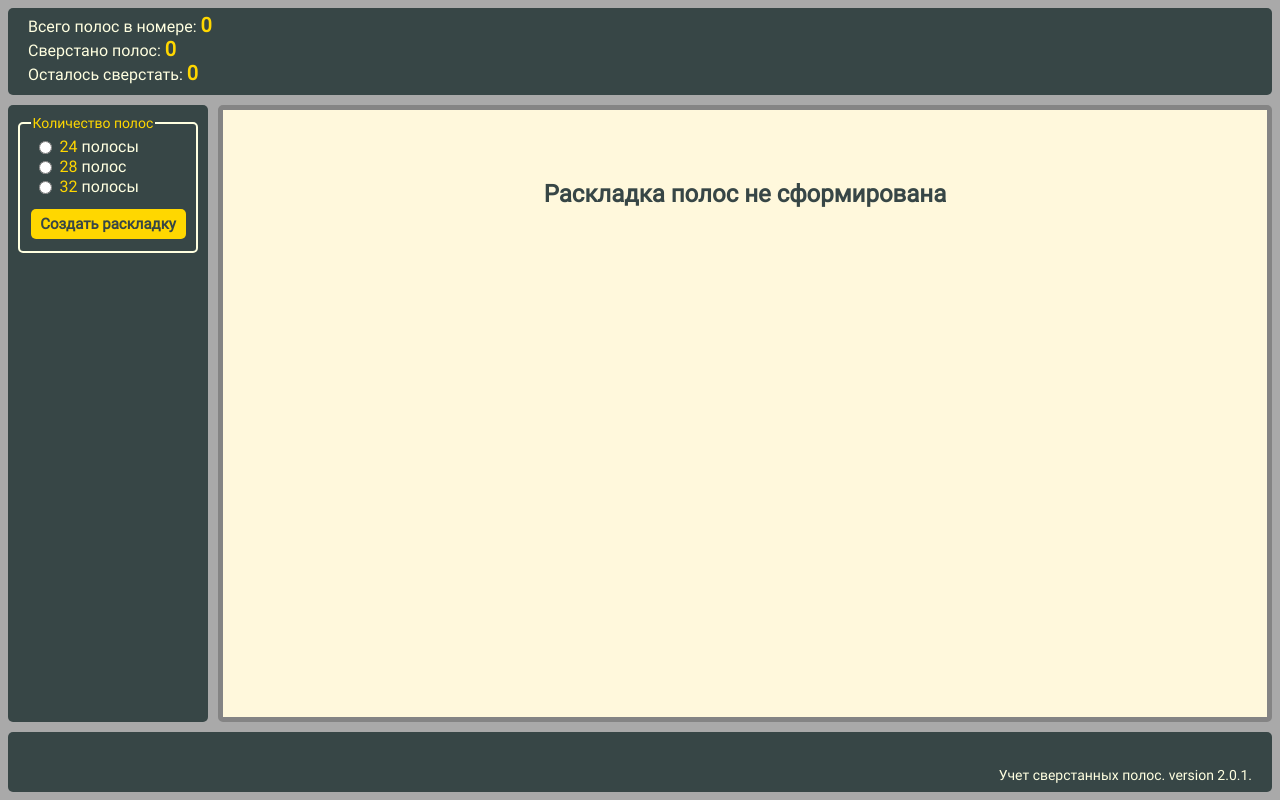
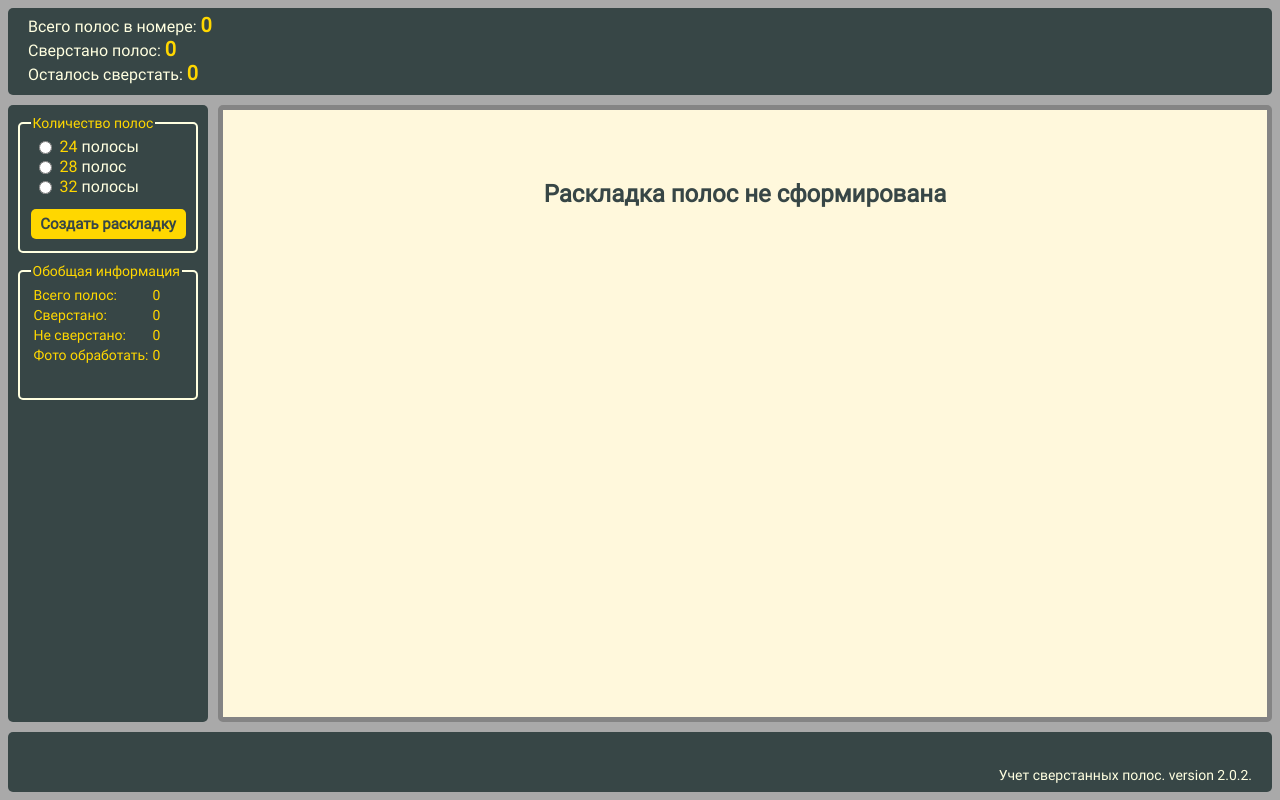
Before and after one commit to ytty555/VerstkaSK, a React (Create React App) app: page / in a window 1280 px wide. Built offline with nearby package versions, Linux system fonts and the light colour scheme.

Commit message:
CommonInfo - компонент

```diff
--- a/src/components/FooterMain/FooterMain.js
+++ b/src/components/FooterMain/FooterMain.js
@@ -4,7 +4,7 @@ class FooterMain extends Component {
   render() {
     return (
       <footer className="footer-main">
-        <p className="app-version">Учет сверстанных полос. version 2.0.1.</p>
+        <p className="app-version">Учет сверстанных полос. version 2.0.2.</p>
       </footer>
     );
   }
--- /dev/null
+++ b/src/components/MainBlock/CommonInfo.js
@@ -0,0 +1,51 @@
+import React from "react";
+
+function CommonInfo(props) {
+  const pagesMakeUp = props.pagesInfo.pagesMakeUp;
+  const pagesDelegated = props.pagesInfo.pagesDelegated;
+  const pagesPhoto = props.pagesInfo.pagesPhoto;
+  const { pagesQuantity } = props;
+  return (
+    <React.Fragment>
+      <fieldset className="common-info-fieldset">
+        <legend>Обобщая информация</legend>
+        <table>
+          <tr>
+            <td className="control-text">
+              Всего полос:
+              </td>
+            <td className="control-number">
+              {pagesQuantity}
+            </td>
+          </tr>
+          <tr>
+            <td className="control-text">
+              Сверстано:
+              </td>
+            <td className="control-number">
+              {pagesMakeUp + pagesDelegated}
+            </td>
+          </tr>
+          <tr>
+            <td className="control-text">
+              Не сверстано:
+              </td>
+            <td className="control-number">
+              {pagesQuantity - (pagesMakeUp + pagesDelegated)}
+            </td>
+          </tr>
+          <tr>
+            <td className="control-text">
+              Фото обработать:
+              </td>
+            <td className="control-number">
+              {pagesMakeUp - pagesPhoto}
+            </td>
+          </tr>
+        </table>
+      </fieldset>
+    </React.Fragment>
+  )
+}
+
+export default CommonInfo;
--- a/src/components/MainBlock/MainBlock.js
+++ b/src/components/MainBlock/MainBlock.js
@@ -1,6 +1,7 @@
 import React, { Component } from "react";
 import PagesBlock from "./PagesBlock";
 import ChoosePages from "./ChoosePages";
+import CommonInfo from "./CommonInfo";
 import { toTwo, getPageInfo, getPagesState } from "./proglogic";
 
 const nameStorage = "AllState";
@@ -31,6 +32,7 @@ class MainBlock extends Component {
     const pQuantity = this.state.pagesQuantity;
     const pMakeUp = info.pagesMakeUp;
     const pDelegated = info.pagesDelegated;
+    const pReady = pMakeUp + pDelegated;
 
     return (
       <React.Fragment>
@@ -39,7 +41,7 @@ class MainBlock extends Component {
             Всего полос в номере: <span>{pQuantity}</span>
           </p>
           <p className="header__info">
-            Сверстано полос: <span>{pMakeUp + pDelegated}</span>
+            Сверстано полос: <span>{pReady}</span>
           </p>
           <p className="header__info">
             Осталось сверстать: <span>{pQuantity - (pMakeUp + pDelegated)}</span>
@@ -53,9 +55,8 @@ class MainBlock extends Component {
           handleOnClickDelegated={this.handleOnClickDelegated}
         />
         <section className="control-panel">
-          <ChoosePages
-            handleNewPagesField={this.handleNewPagesField}
-          />
+          <ChoosePages handleNewPagesField={this.handleNewPagesField} />
+          <CommonInfo pagesInfo={info} pagesQuantity={pQuantity} />
         </section>
       </React.Fragment>
     );
--- a/src/css/style.css
+++ b/src/css/style.css
@@ -52,7 +52,7 @@ body {
   padding: 0;
 }
 
-.choose-pages-fieldset {
+.choose-pages-fieldset, .common-info-fieldset {
   font-family: 'Roboto Regular', Arial, Helvetica, sans-serif;
   font-size: 14px;
   color: #FFD700;
--- a/src/sass/blocks/_header.sass
+++ b/src/sass/blocks/_header.sass
@@ -21,7 +21,7 @@
     font-size: 16px
     padding: 0
 
-.choose-pages-fieldset
+.choose-pages-fieldset, .common-info-fieldset
     font-family: 'Roboto Regular', Arial, Helvetica, sans-serif
     font-size: 14px
     color: $text-yellow
```
Also changed, not shown: 1 other file (tests, documents, lock files or other folders).
